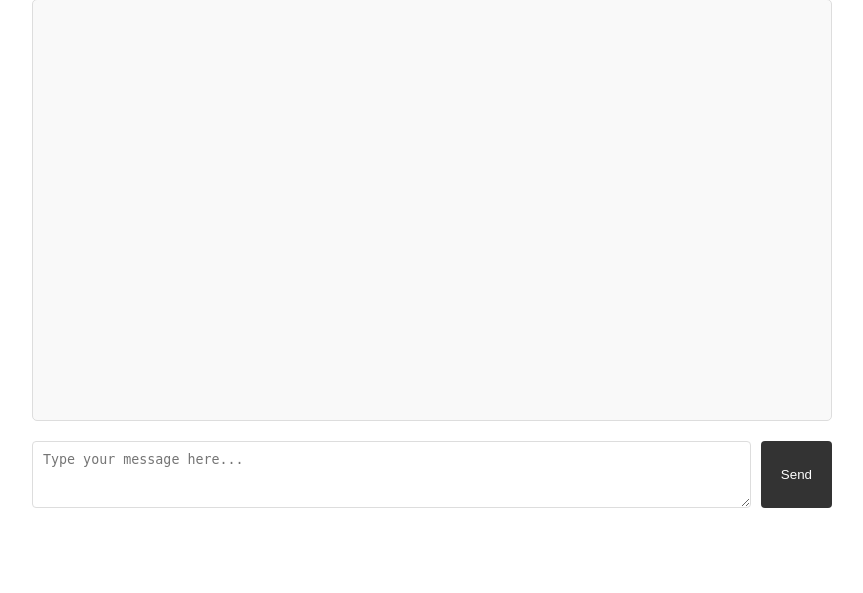
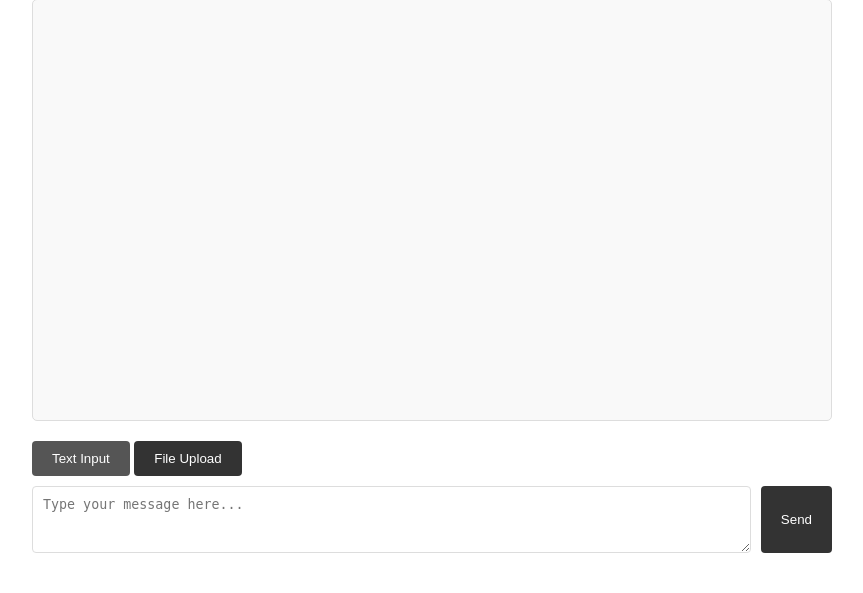
Before and after one commit to amrfad/aic-compfest-16, a Flask app: page /chat in a window 1280 px wide. Shown: the part 241-834 px from the top of the page, without its empty margins (208-1071 px from the left). Before the commit the page ends 749 px from the top, so only its background shows below. Run offline with Flask 3, Linux system fonts and the light colour scheme.

Commit message:
update chat page

```diff
--- a/templates/user/chat.html
+++ b/templates/user/chat.html
@@ -8,9 +8,17 @@
     <div id="chat-messages" class="chat-messages">
         <!-- Chat messages will be dynamically added here -->
     </div>
-    <div class="chat-input">
+    <div class="input-options">
+        <button id="text-input-toggle" class="btn active">Text Input</button>
+        <button id="file-input-toggle" class="btn">File Upload</button>
+    </div>
+    <div id="text-input-area" class="input-area">
         <textarea id="user-input" placeholder="Type your message here..." rows="3"></textarea>
         <button id="send-button" class="btn">Send</button>
+    </div>
+    <div id="file-input-area" class="input-area" style="display:none;">
+        <input type="file" id="file-input" accept=".pdf">
+        <button id="upload-button" class="btn">Upload and Analyze</button>
     </div>
 </div>
 
@@ -29,15 +37,21 @@
         background: #f9f9f9;
         border-radius: 5px;
     }
-    .chat-input {
+    .input-options {
+        margin-bottom: 10px;
+    }
+    .input-area {
         display: flex;
         gap: 10px;
+        margin-top: 10px;
     }
-    .chat-input textarea {
+    textarea, input[type="file"] {
         flex-grow: 1;
         padding: 10px;
         border: 1px solid #ddd;
         border-radius: 4px;
+    }
+    textarea {
         resize: vertical;
     }
     .btn {
@@ -47,6 +61,9 @@
         padding: 10px 20px;
         border-radius: 4px;
         cursor: pointer;
+    }
+    .btn.active {
+        background: #555;
     }
     .message {
         margin-bottom: 15px;
@@ -67,6 +84,12 @@ document.addEventListener('DOMContentLoaded', function() {
     const chatMessages = document.getElementById('chat-messages');
     const userInput = document.getElementById('user-input');
     const sendButton = document.getElementById('send-button');
+    const fileInput = document.getElementById('file-input');
+    const uploadButton = document.getElementById('upload-button');
+    const textInputToggle = document.getElementById('text-input-toggle');
+    const fileInputToggle = document.getElementById('file-input-toggle');
+    const textInputArea = document.getElementById('text-input-area');
+    const fileInputArea = document.getElementById('file-input-area');
 
     function addMessage(message, isUser = false) {
         const messageDiv = document.createElement('div');
@@ -83,17 +106,16 @@ document.addEventListener('DOMContentLoaded', function() {
             addMessage(message, true);
             userInput.value = '';
 
-            // Send message to backend
-            fetch('/chat', {
+            fetch('/analyze_text', {
                 method: 'POST',
                 headers: {
                     'Content-Type': 'application/json',
                 },
-                body: JSON.stringify({ message: message }),
+                body: JSON.stringify({ text: message }),
             })
             .then(response => response.json())
             .then(data => {
-                addMessage(data.response);
+                addMessage(data.analysis);
             })
             .catch((error) => {
                 console.error('Error:', error);
@@ -102,13 +124,52 @@ document.addEventListener('DOMContentLoaded', function() {
         }
     }
 
+    function uploadFile() {
+        const file = fileInput.files[0];
+        if (file) {
+            const formData = new FormData();
+            formData.append('file', file);
+
+            addMessage(`Uploading and analyzing file: ${file.name}`, true);
+
+            fetch('/analyze_pdf', {
+                method: 'POST',
+                body: formData,
+            })
+            .then(response => response.json())
+            .then(data => {
+                addMessage(data.analysis);
+            })
+            .catch((error) => {
+                console.error('Error:', error);
+                addMessage('Sorry, there was an error processing your file.', false);
+            });
+        }
+    }
+
     sendButton.addEventListener('click', sendMessage);
+    uploadButton.addEventListener('click', uploadFile);
+
     userInput.addEventListener('keypress', function(e) {
         if (e.key === 'Enter' && !e.shiftKey) {
             e.preventDefault();
             sendMessage();
         }
     });
+
+    textInputToggle.addEventListener('click', function() {
+        textInputArea.style.display = 'flex';
+        fileInputArea.style.display = 'none';
+        textInputToggle.classList.add('active');
+        fileInputToggle.classList.remove('active');
+    });
+
+    fileInputToggle.addEventListener('click', function() {
+        textInputArea.style.display = 'none';
+        fileInputArea.style.display = 'flex';
+        fileInputToggle.classList.add('active');
+        textInputToggle.classList.remove('active');
+    });
 });
 </script>
 {% endblock %}
```
